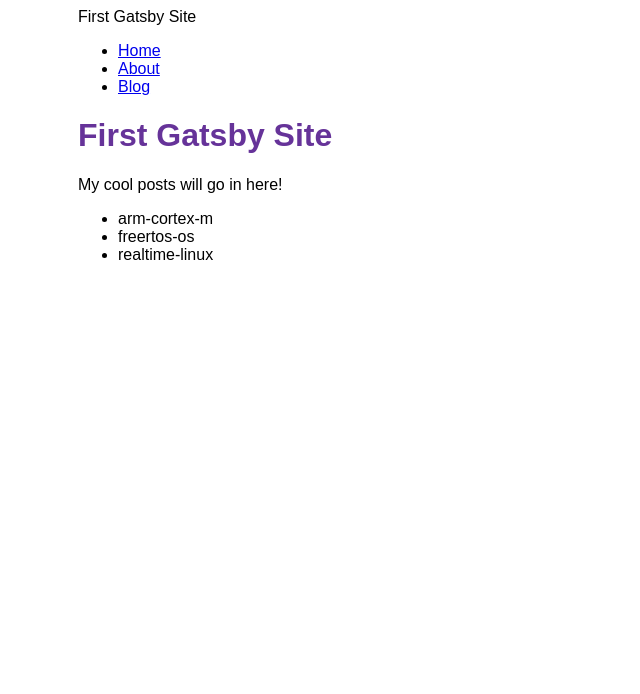
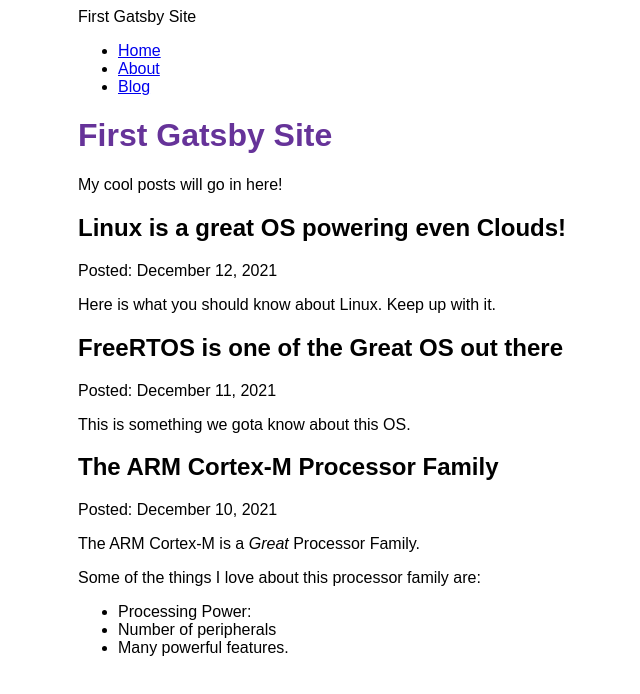
Before and after one commit to ysereckissy/gatsby4tutorial, a Gatsby site: page /blog in a window 1280 px wide. Shown: the whole page, without its empty margins (82-722 px from the left). Built offline with nearby package versions, Linux system fonts and the light colour scheme; Gatsby itself is replaced by a stand-in of ours.

Commit message:
Gatsby tutorial part 5 completed

```diff
--- a/blog/arm-cortex-m.mdx
+++ b/blog/arm-cortex-m.mdx
@@ -0,0 +1,10 @@
+---
+title: "The ARM Cortex-M Processor Family"
+date: "2021-12-10"
+---
+The ARM Cortex-M is a *Great* Processor Family.
+
+Some of the things I love about this processor family are:
+* Processing Power:
+* Number of peripherals
+* Many powerful features.
--- a/blog/freertos-os.mdx
+++ b/blog/freertos-os.mdx
@@ -0,0 +1,5 @@
+---
+title: "FreeRTOS is one of the Great OS out there"
+date: "2021-12-11"
+---
+This is something we gota know about this OS.
--- a/blog/realtime-linux.mdx
+++ b/blog/realtime-linux.mdx
@@ -0,0 +1,5 @@
+---
+title: "Linux is a great OS powering even Clouds!"
+date: "2021-12-12"
+---
+Here is what you should know about Linux. Keep up with it.
--- a/gatsby-config.js
+++ b/gatsby-config.js
@@ -15,5 +15,6 @@
             path: `${__dirname}/blog`
         },
       },
+        "gatsby-plugin-mdx",
     ],
 };
--- a/package.json
+++ b/package.json
@@ -15,8 +15,11 @@
     "clean": "gatsby clean"
   },
   "dependencies": {
+    "@mdx-js/mdx": "^1.6.22",
+    "@mdx-js/react": "^1.6.22",
     "gatsby": "^4.3.0",
     "gatsby-plugin-image": "^2.3.0",
+    "gatsby-plugin-mdx": "^3.3.0",
     "gatsby-plugin-sass": "^5.3.0",
     "gatsby-plugin-sharp": "^4.3.0",
     "gatsby-source-filesystem": "^4.3.0",
--- a/src/pages/blog.jsx
+++ b/src/pages/blog.jsx
@@ -1,5 +1,6 @@
 import React from 'react';
 import { graphql } from 'gatsby';
+import { MDXRenderer } from 'gatsby-plugin-mdx';
 
 import Layout from '../components/layout';
 
@@ -7,24 +8,29 @@
     return (
         <Layout pageTitle="My Blog Post">
             <p>My cool posts will go in here!</p>
-            <ul>
                 {
-                    data.allFile.nodes.map(node => (
-                        <li key={node.name}>
-                            {node.name}
-                        </li>
+                    data.allMdx.nodes.map(node => (
+                        <article key={node.id}>
+                            <h2>{node.frontmatter.title}</h2>
+                            <p>Posted: {node.frontmatter.date}</p>
+                            <MDXRenderer>{node.body}</MDXRenderer>
+                        </article>
                     ))
                 }
-            </ul>
         </Layout>
     );
 };
 
 export const query = graphql`
     query {
-        allFile {
+        allMdx(sort: {fields: frontmatter___date, order: DESC}) {
             nodes {
-                name
+                frontmatter {
+                    date(formatString: "MMMM D, YYYY")
+                    title
+                }
+                id
+                body
             }
         }
     }
```
Also changed, not shown: 1 other file.
